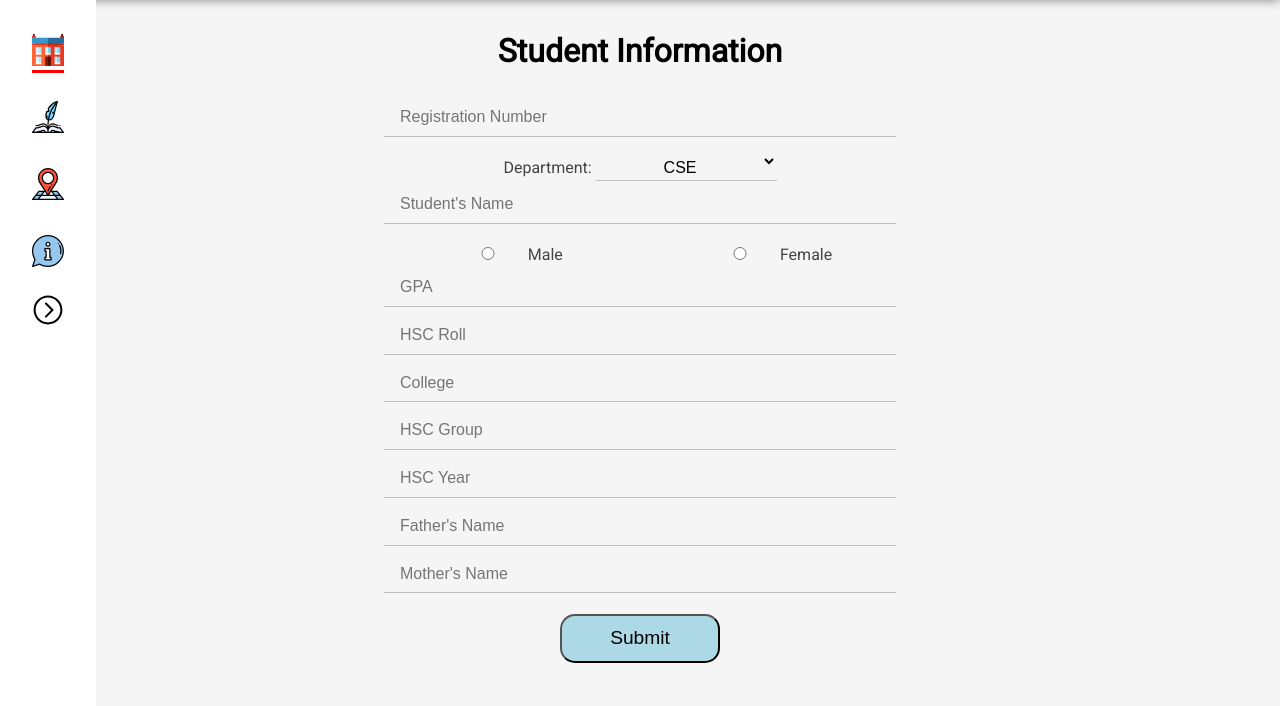
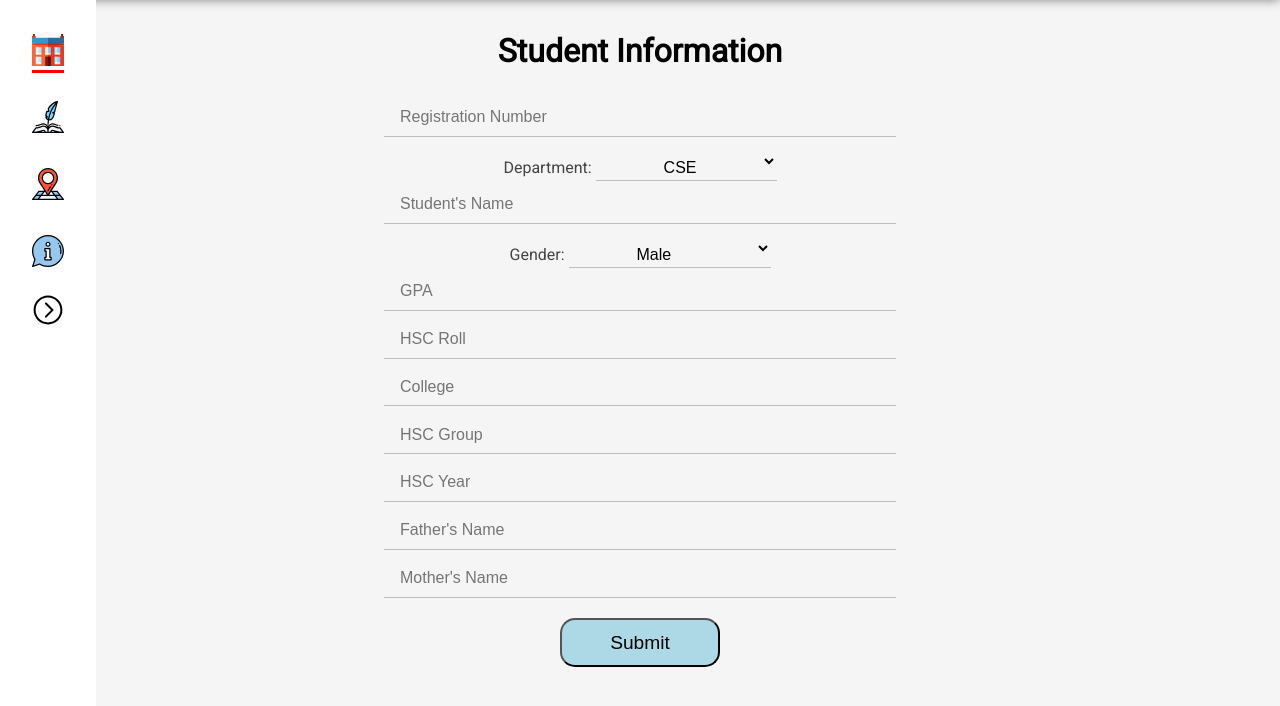
Before and after one commit to RiadSaidur/enrollment-system, a PHP site: page / in a window 1280 px wide. Shown: the part 54-760 px from the top of the page. Run offline with PHP 8.4, Linux system fonts and the light colour scheme.

Commit message:
updated: added name property and switched radio to select

```diff
--- a/index.php
+++ b/index.php
@@ -13,27 +13,30 @@
 <body>
   <?php include "./includes/header.php" ?>
   <?php include "./includes/toolbar.php" ?>
-  <div class="container">
+  <span class="container">
     <h1>Student Information</h1>
-    <form>
+    <form method="POST">
       <input type="number" name="reg_no" placeholder="Registration Number">
       <label for="department">
         Department:
-        <select name="department" id="department">
+        <select name="department_name" id="department">
           <option value="CSE">CSE</option>
           <option value="ECE">ECE</option>
           <option value="BBA">BBA</option>
         </select>
       </label>
-      <input type="text" name="app_name" placeholder="Student's Name">
-      <div class="gender">
-        <label for="male"><input type="radio" id="male" name="gender" value="male">Male</label>
-        <label for="female"><input type="radio" id="female" name="gender" value="female">Female</label>
-      </div>
-      <input type="number" name="gpa" placeholder="GPA">
+      <input type="text" name="std_name" placeholder="Student's Name">
+      <label for="gender">
+        Gender:
+        <select name="gender" id="gender">
+          <option value="male">Male</option>
+          <option value="female">Female</option>
+        </select>
+      </label>
+      <input type="number" name="hsc_gpa" placeholder="GPA">
       <input type="number" name="hsc_roll" placeholder="HSC Roll">
       <input type="text" name="college" placeholder="College">
-      <input type="text" name="hsc_grp" placeholder="HSC Group">
+      <input type="text" name="hsc_group" placeholder="HSC Group">
       <input type="number" name="hsc_year" placeholder="HSC Year">
       <input type="text" name="f_name" placeholder="Father's Name">
       <input type="text" name="m_name" placeholder="Mother's Name">
```
